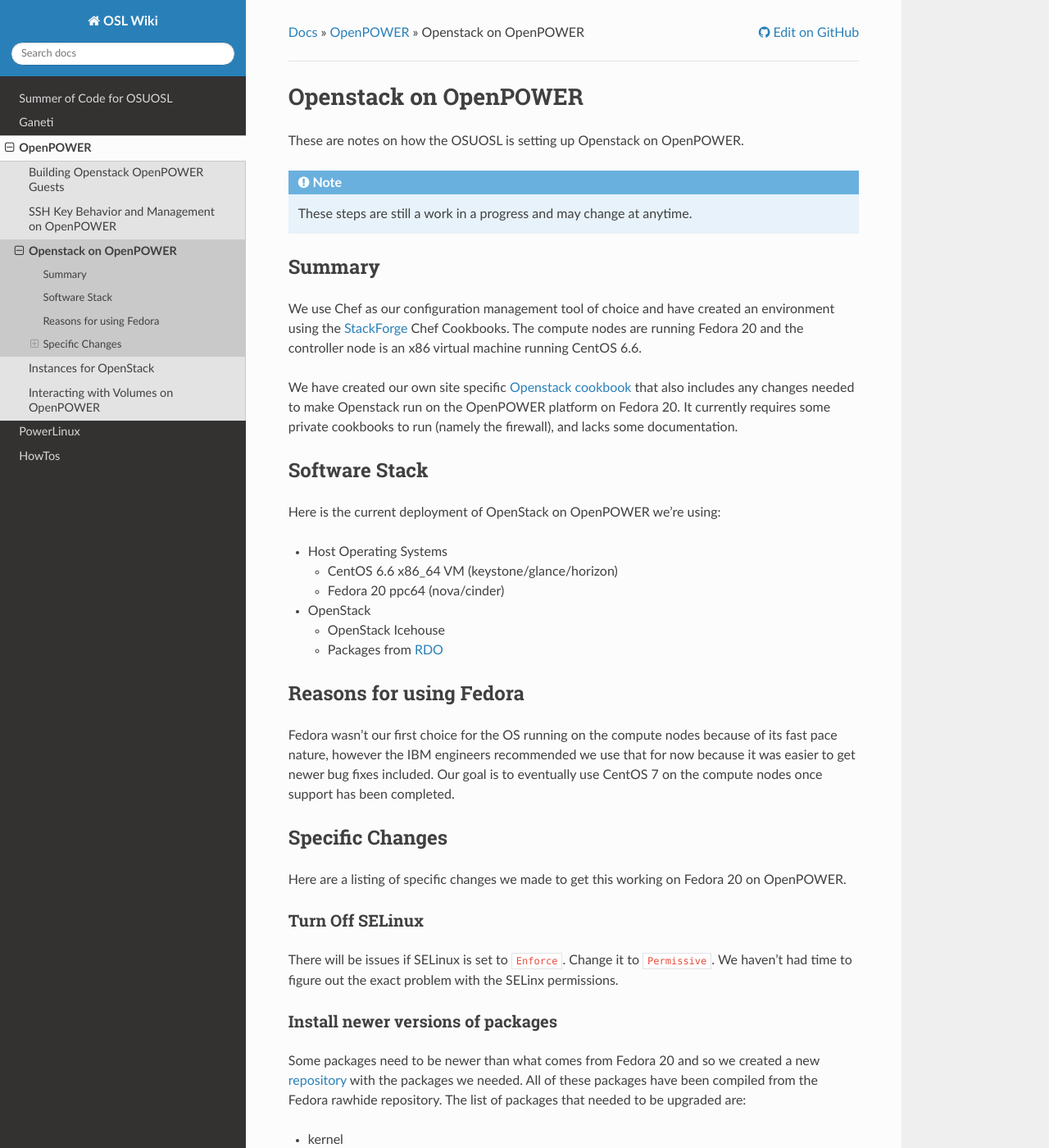
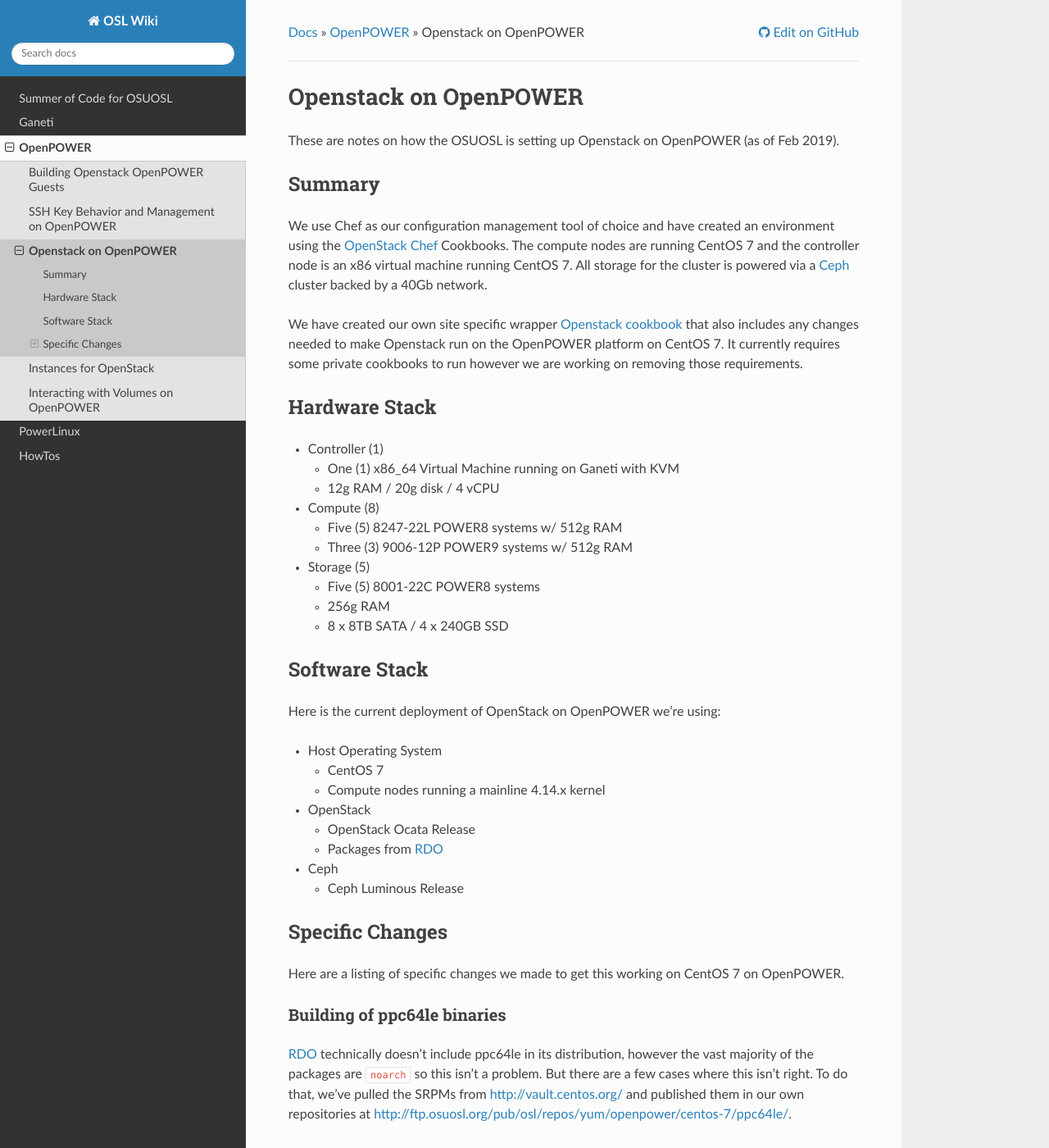
Before and after one commit to osuosl/wiki, a Sphinx documentation site: the page built from source/openpower/openstack.rst, in a window 1280 px wide and 1400 px high. Shown: the whole window at 82% size. Built offline with Sphinx 7.4.7 and the Read the Docs theme 2.0.0, drawn with Linux system fonts in a browser that asks for light colours; some of the changed text lies outside the part shown.

Commit message:
Update the OpenPOWER OpenStack cluster information
This was horribly out of date :(

```diff
--- a/source/openpower/openstack.rst
+++ b/source/openpower/openstack.rst
@@ -3,102 +3,83 @@
 Openstack on OpenPOWER
 ======================
 
-These are notes on how the OSUOSL is setting up Openstack on OpenPOWER.
-
-.. note::
-
-  These steps are still a work in a progress and may change at anytime.
+These are notes on how the OSUOSL is setting up Openstack on OpenPOWER (as of Feb 2019).
 
 Summary
 -------
 
-We use Chef as our configuration management tool of choice and have created an
-environment using the `StackForge`_ Chef Cookbooks. The compute nodes are
-running Fedora 20 and the controller node is an x86 virtual machine running
-CentOS 6.6.
+We use Chef as our configuration management tool of choice and have created an environment using the `OpenStack Chef`_
+Cookbooks. The compute nodes are running CentOS 7 and the controller node is an x86 virtual machine running CentOS 7.
+All storage for the cluster is powered via a `Ceph`_ cluster backed by a 40Gb network.
 
-We have created our own site specific `Openstack cookbook`_ that also includes any
-changes needed to make Openstack run on the OpenPOWER platform on Fedora 20. It
-currently requires some private cookbooks to run (namely the firewall), and
-lacks some documentation.
+We have created our own site specific wrapper `Openstack cookbook`_ that also includes any changes needed to make
+Openstack run on the OpenPOWER platform on CentOS 7. It currently requires some private cookbooks to run however we are
+working on removing those requirements.
 
-.. _StackForge: https://github.com/stackforge
+.. _OpenStack Chef: https://docs.openstack.org/openstack-chef/latest/
 .. _Openstack cookbook: https://github.com/osuosl-cookbooks/osl-openstack
+.. _Ceph: https://ceph.com/
+
+Hardware Stack
+--------------
+
+- Controller (1)
+
+  - One (1) x86_64 Virtual Machine running on Ganeti with KVM
+  - 12g RAM / 20g disk / 4 vCPU
+
+- Compute (8)
+
+  - Five (5) 8247-22L POWER8 systems w/ 512g RAM
+  - Three (3) 9006-12P POWER9 systems w/ 512g RAM
+
+- Storage (5)
+
+  - Five (5) 8001-22C POWER8 systems
+  - 256g RAM
+  - 8 x 8TB SATA / 4 x 240GB SSD
 
 Software Stack
 --------------
 
 Here is the current deployment of OpenStack on OpenPOWER we're using:
 
-- Host Operating Systems
+- Host Operating System
 
-  - CentOS 6.6 x86_64 VM (keystone/glance/horizon)
-  - Fedora 20 ppc64 (nova/cinder)
+  - CentOS 7
+  - Compute nodes running a mainline 4.14.x kernel
 
 - OpenStack
 
-  - OpenStack Icehouse
+  - OpenStack Ocata Release
   - Packages from `RDO`_
 
+- Ceph
+
+  - Ceph Luminous Release
+
 .. _RDO: https://www.rdoproject.org
-
-Reasons for using Fedora
-------------------------
-
-Fedora wasn't our first choice for the OS running on the compute nodes because
-of its fast pace nature, however the IBM engineers recommended we use that for
-now because it was easier to get newer bug fixes included. Our goal is to
-eventually use CentOS 7 on the compute nodes once support has been completed.
 
 Specific Changes
 ----------------
 
-Here are a listing of specific changes we made to get this working on Fedora 20
-on OpenPOWER.
+Here are a listing of specific changes we made to get this working on CentOS 7 on OpenPOWER.
 
-Turn Off SELinux
-~~~~~~~~~~~~~~~~
+Building of ppc64le binaries
+~~~~~~~~~~~~~~~~~~~~~~~~~~~~
 
-There will be issues if SELinux is set to ``Enforce``. Change it to
-``Permissive``. We haven't had time to figure out the exact problem with the
-SELinx permissions.
-
-Install newer versions of packages
-~~~~~~~~~~~~~~~~~~~~~~~~~~~~~~~~~~
-
-Some packages need to be newer than what comes from Fedora 20 and so we created
-a new `repository`_ with the packages we needed. All of these packages have been
-compiled from the Fedora rawhide repository. The list of packages that needed to
-be upgraded are:
-
-- kernel
-- libvirt
-- libvirt-python
-- qemu
-- seabios
-- SLOF
-
-.. _repository: http://ftp.osuosl.org/pub/osl/repos/yum/openpower/f20/ppc64/
+`RDO`_ technically doesn't include ppc64le in its distribution, however the vast majority of the packages are
+``noarch`` so this isn't a problem. But there are a few cases where this isn't right. To do that, we've pulled the
+SRPMs from http://vault.centos.org/ and published them in our own repositories at
+http://ftp.osuosl.org/pub/osl/repos/yum/openpower/centos-7/ppc64le/.
 
 Turn off SMT
 ~~~~~~~~~~~~
 
-The SMT feature in the PPC64 cpu needs to be turned off via running
-``/sbin/ppc64_cpu --smt=off``. Otherwise the Little Endian guests will not run
-properly.
+The SMT feature in the PPC64 cpu needs to be turned off via running ``/sbin/ppc64_cpu --smt=off``. Otherwise the Little
+Endian guests will not run properly.
 
 Loading kvm-hv module
 ~~~~~~~~~~~~~~~~~~~~~
 
-The ``kvm-hv`` module will need to be loaded and the ``kvm-pr`` should not be
-loaded.
-
-Chef specific changes
-~~~~~~~~~~~~~~~~~~~~~
-
-Much of the Fedora support in the Openstack cookbooks has been removed, however
-most of the changes were done in the attributes. We have included some changes
-in our ``osl-openstack`` cookbook to fix those. The majority of the changes are:
-
-- Setting correct package names for Fedora on a few attributes
-- Setting the correct yum repository for Fedora and adding it
+The ``kvm-hv`` module will need to be loaded and the ``kvm-pr`` should not be loaded.
```
Also changed, not shown: source/_static/images/openstack-instance5.png (deleted).
